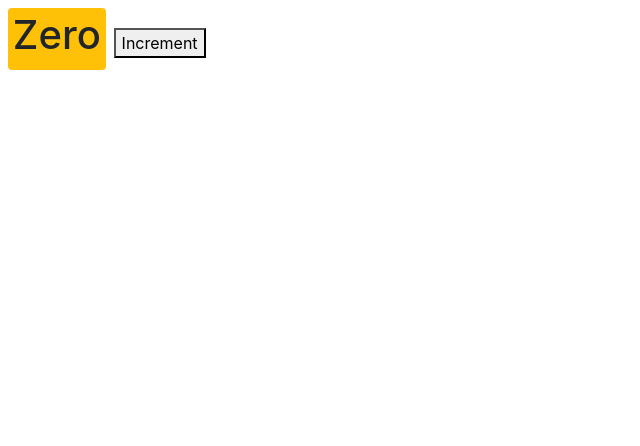
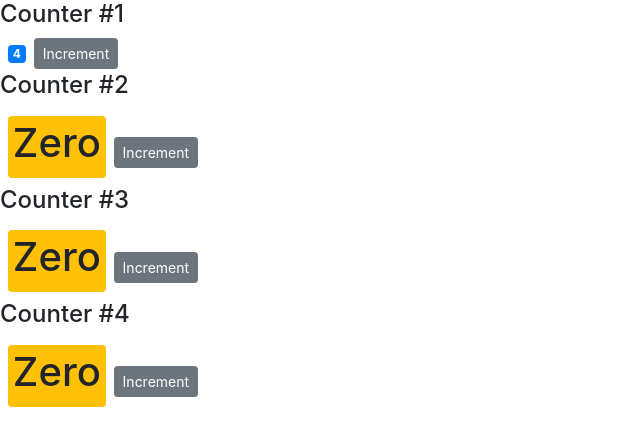
Before and after one commit to introcoder/counter-app-demo, a React (Create React App) app: page / in a window 1280 px wide. Shown: the top 446 px of the page, without its empty margins (0-640 px from the left). Built offline with nearby package versions, Linux system fonts and the light colour scheme.

Commit message:
composing components

```diff
--- a/src/components/counter.jsx
+++ b/src/components/counter.jsx
@@ -2,21 +2,21 @@
 
 class Counter extends Component {
   state = {
-    count: 0,
-    tags: [],
+    value: this.props.value,
   };
 
   handleIncrement = () => {
-    console.log("Increment clicked", this);
+    this.setState({ value: this.state.value + 1 });
   };
 
   render() {
     return (
       <div>
+        {this.props.children}
         <span className={this.getBadgeClasses()}>{this.formatCount()}</span>
         <button
-          onClick={this.handleIncrement}
-          lassName="btn btn-secondary btn-sm"
+          onClick={() => this.handleIncrement()}
+          className="btn btn-secondary btn-sm"
         >
           Increment
         </button>
@@ -26,12 +26,12 @@
 
   getBadgeClasses() {
     let classes = "badge m-2 badge-";
-    classes += this.state.count === 0 ? "warning" : "primary";
+    classes += this.state.value === 0 ? "warning" : "primary";
     return classes;
   }
 
   formatCount() {
-    const { count } = this.state;
+    const { value: count } = this.state;
     return count === 0 ? <h1>Zero</h1> : count;
   }
 }
--- /dev/null
+++ b/src/components/counters.jsx
@@ -0,0 +1,27 @@
+import React, { Component } from "react";
+import Counter from "./counter";
+
+class Counters extends Component {
+  state = {
+    counters: [
+      { id: 1, value: 4 },
+      { id: 2, value: 0 },
+      { id: 3, value: 0 },
+      { id: 4, value: 0 },
+    ],
+  };
+
+  render() {
+    return (
+      <div>
+        {this.state.counters.map((counter) => (
+          <Counter key={counter.id} value={counter.value}>
+            <h4>Counter #{counter.id}</h4>
+          </Counter>
+        ))}
+      </div>
+    );
+  }
+}
+
+export default Counters;
--- a/src/index.js
+++ b/src/index.js
@@ -4,9 +4,9 @@
 //import App from "./App";
 import * as serviceWorker from "./serviceWorker";
 import "bootstrap/dist/css/bootstrap.css";
-import Counter from "./components/counter";
+import Counters from "./components/counters";
 
-ReactDOM.render(<Counter />, document.getElementById("root"));
+ReactDOM.render(<Counters />, document.getElementById("root"));
 // ReactDOM.render(<App />, document.getElementById("root"));
 
 // If you want your app to work offline and load faster, you can change
```
